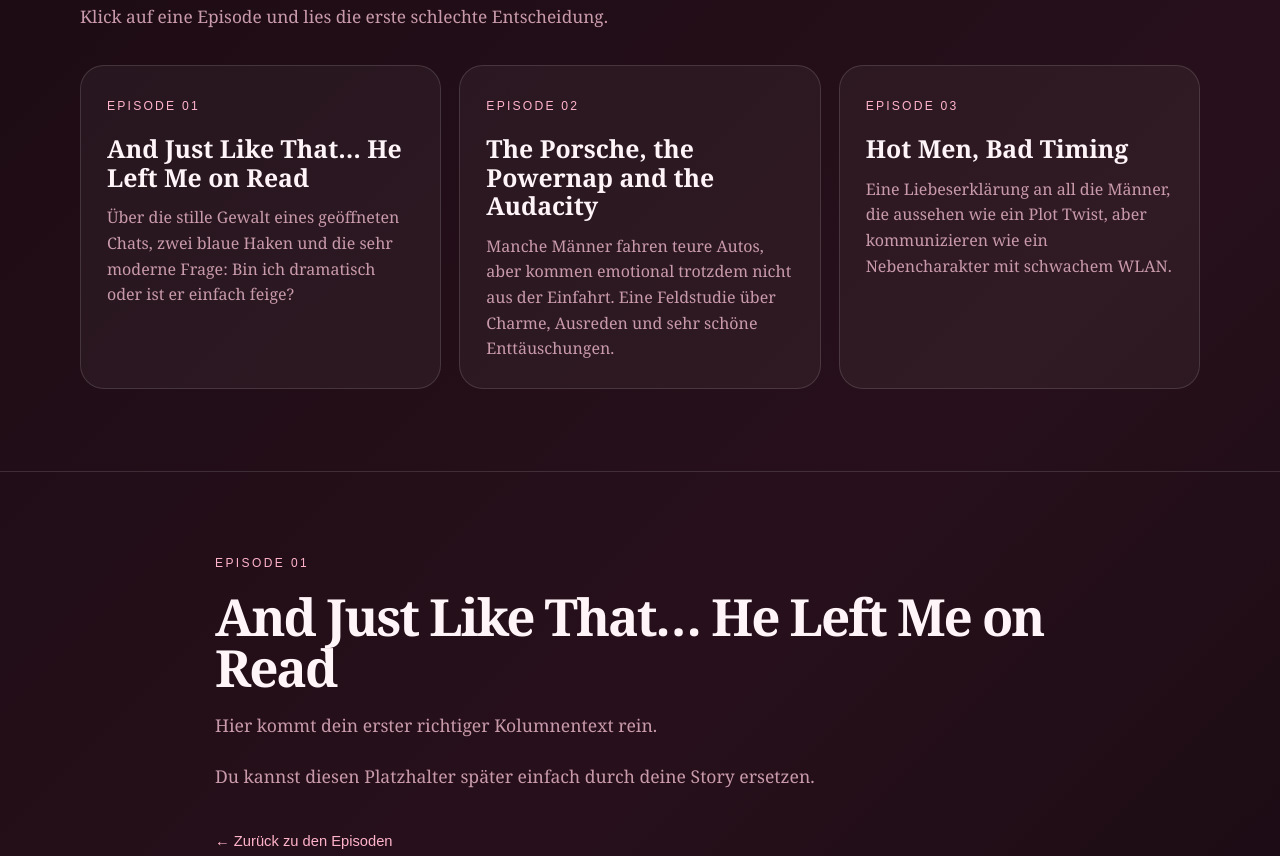
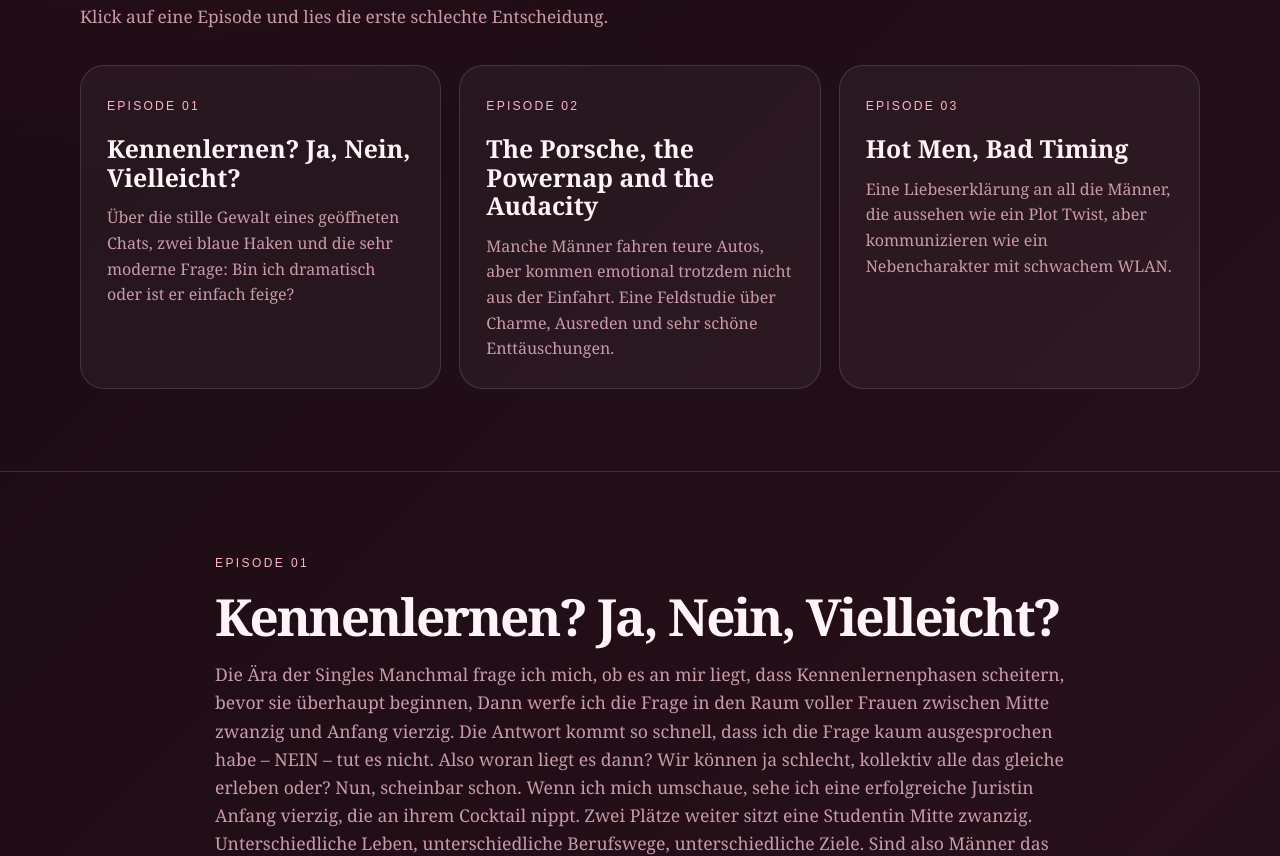
Before and after one commit to Iwroteapoem/the-summer-of-bad-decisions, a plain HTML site: page index.html in a window 1280 px wide. Shown: the part 1471-2327 px from the top of the page. Drawn offline with Linux system fonts and the light colour scheme.

Commit message:
Update index.html

```diff
--- a/index.html
+++ b/index.html
@@ -274,8 +274,8 @@
       <div class="kicker">A dating column by Kim</div>
       <h1>The Summer<br>of Bad Decisions</h1>
       <p class="subtitle">
-        Eine Kolumne über Männer, Nachrichten, die zu spät kamen,
-        schöne Illusionen, schlechte Timing-Götter und die Kunst,
+        Eine Kolumne über Männer, Nachrichten, die nie kamen,
+        wunderschöne Illusionen, schlechte Timing-Götter und die Kunst,
         aus jedem Chaos wenigstens eine gute Story zu machen.
       </p>
       <div class="button-row">
@@ -309,7 +309,7 @@
       <div class="grid">
         <a class="card" href="#episode-01">
           <span>Episode 01</span>
-          <h3>And Just Like That… He Left Me on Read</h3>
+          <h3>Kennenlernen? Ja, Nein, Vielleicht?</h3>
           <p>
             Über die stille Gewalt eines geöffneten Chats, zwei blaue Haken
             und die sehr moderne Frage: Bin ich dramatisch oder ist er einfach feige?
@@ -340,12 +340,50 @@
   <section id="episode-01">
     <div class="episode">
       <div class="episode-label">Episode 01</div>
-      <h2>And Just Like That… He Left Me on Read</h2>
+      <h2>Kennenlernen? Ja, Nein, Vielleicht?</h2>
       <p>
-        Hier kommt dein erster richtiger Kolumnentext rein.
-      </p>
-      <p>
-        Du kannst diesen Platzhalter später einfach durch deine Story ersetzen.
+       Die Ära der Singles
+
+Manchmal frage ich mich, ob es an mir liegt, dass Kennenlernenphasen scheitern, bevor sie überhaupt beginnen, Dann werfe ich die Frage in den Raum voller Frauen zwischen Mitte zwanzig und Anfang vierzig. Die Antwort kommt so schnell, dass ich die Frage kaum ausgesprochen habe – NEIN – tut es nicht.
+
+Also woran liegt es dann?
+
+Wir können ja schlecht, kollektiv alle das gleiche erleben oder? Nun, scheinbar schon. Wenn ich mich umschaue, sehe ich eine erfolgreiche Juristin Anfang vierzig, die an ihrem Cocktail nippt. Zwei Plätze weiter sitzt eine Studentin Mitte zwanzig. Unterschiedliche Leben, unterschiedliche Berufswege, unterschiedliche Ziele.
+
+Sind also Männer das Problem? Ist es wirklich so einfach?
+
+Ich lehne mich zurück, lausche den Geschichten, während leise Musik in der lauen Sommernacht nachschwingt. Es geht um Männer, die jeden Tag schreiben und von heute auf morgen verschwinden. Von Dates, die sich anfühlen wie Bewerbungsgespräche. Von Menschen, die Nähe suchen, solange diese unverbindlich bleibt.
+
+Wir landen beim Thema Kommunikation. Wie oft sollte man sich melden? Sollte man überhaupt? Da bin ich ja sowieso raus, ich bin meistens immer viel zu aufdringlich. Ich frage nach wie der Tag meines Gegenübers war, oder Gott bewahre, wann man sich wieder sieht. Ich halte nicht die 3 Tage Distanz ein, antworte innerhalb von Minuten, da das Handy zum verlängerten Arm geworden ist und bin erreichbar für jemanden der mein Interesse weckt. Wahrscheinlich bin ich deshalb Single.
+
+Doch wieso ist dann Miss Ich-melde-mich-fast-nie ebenfalls frustriert? Denn in ihrem Leben sieht es nicht besser aus. Sie hat alles mögliche probiert, sich Tage oder mal ne Woche nicht gemeldet. Das Ergebnis kommt mir bekannt vor. Dates, ja – mehr, nein.
+
+Unsere Juristin, hat da eine gesunde Basis. Zeigt er ihr nicht genug Interesse, kommt ihrerseits die Nachricht, das es nicht passt. Ihr Fazit zu Kennenlernphasen? Naja, gleich, aber immerhin mit mehr Würde ihrerseits. Vielleicht liegt es also gar nicht daran, wie man kommuniziert? Aber woran dann, frage ich leise und das Gespräch nimmt Fahrt auf.
+
+Die Antworten kommen von überall gleichzeitig.
+„Bleib geheimnisvoll!“
+„Wirk nicht bedürftig!“
+„Mach dich rar!“
+„Sei authentisch!“
+„Investier nicht zu viel!“
+„Zeig, was du willst!“
+
+Ahja, verstanden. Ich soll also die geheimnisvolle, selbstständige, unabhängige, beschäftigte Frau sein? Aber wo genau, ist da überhaupt Platz für eine Beziehung?
+
+„Aber pass auf, du musst auch weich sein.“
+„Ja genau und sei nicht zu authentisch, das verschreckt viele.“
+
+Ja, was denn jetzt?
+
+Irgendwann dreht sich die Konversation im Kreis, alle haben irgendwie Recht. Ich schalte ab, nippe an meinem Wasser, starre auf mein stummes Handy und grinse. Im Prinzip ist es doch so, wir haben alle tolle Tipps, wie man am besten ankommt, wie man am Besten flirtet, wie man jemanden von sich einnimmt, aber selbst die besten Tipps, nützen nichts, wenn am Abend das Licht ausgeht und wir heimlich keinen einzigen Ratschlag beherzigen.
+
+Plötzlich fühlt sich Dating weniger nach zwischenmenschlicher Verbindung an und mehr wie ein schlecht moderiertes Bewerbungsgespräch an, bei dem beide Seiten versuchen, möglichst interessant zu wirken, während sie gleichzeitig so tun, als wäre ihnen das Ergebnis vollkommen egal. Ist es das? Ist es nicht mehr, das Kennenlernen das zählt, sondern der Weg dorthin? Oder ist der Weg, sowieso nur eine Einbahnstraße, in die man falsch herum einbiegt?
+Vielleicht liegt genau dort das Problem.
+Nicht bei Männern. Nicht bei Frauen.
+Sondern bei einer Generation, die ständig erreichbar ist und sich gleichzeitig gegenseitig unerreichbar macht. Eine Straße ohne Schilder, Kommunikation ohne sichtbare Richtlinien und doch voller unsichtbarer Sprengfallen? Vielleicht sind wir gar nicht deshalb Single, weil wir die Regeln nicht kennen. Vielleicht sind wir Single, weil niemand mehr weiß, welche davon überhaupt noch gelten.
+Wir können innerhalb von Sekunden eine Nachricht verschicken. Wir können den Standort eines Menschen sehen, seine letzten Urlaubsfotos, seine Lieblingsmusik, seine politischen Ansichten und die Namen seiner Haustiere herausfinden, wenn wir mehr als ein paar Minuten investieren.
+Aber herauszufinden, ob jemand tatsächlich Interesse an uns hat?
+Das scheint schwieriger geworden zu sein als jemals zuvor.
       </p>
       <a class="back-link" href="#episodes">← Zurück zu den Episoden</a>
     </div>
```
